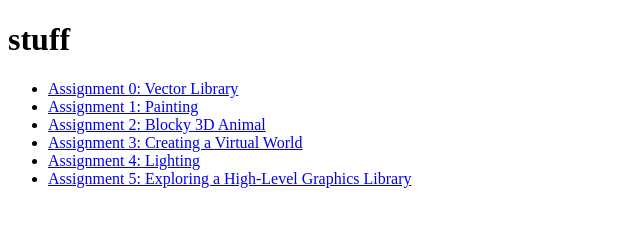
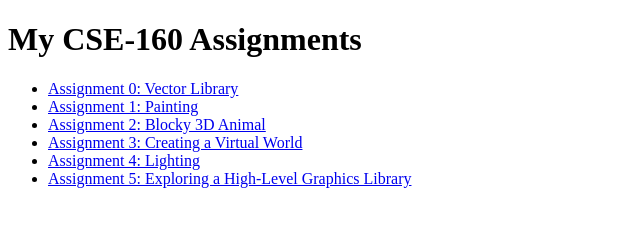
Before and after one commit to PeachyStar/CSE-160, a plain HTML site: page index.html in a window 1280 px wide. Shown: the whole page, without its empty margins (0-640 px from the left). Drawn offline with Linux system fonts and the light colour scheme.

Commit message:
fix index

```diff
--- a/index.html
+++ b/index.html
@@ -4,7 +4,7 @@
     <title>My CSE-160 Assignments</title>
 </head>
 <body>
-    <h1>stuff</h1>
+    <h1>My CSE-160 Assignments</h1>
     <ul>
         <li><a href="asgn0/asgn0.html">Assignment 0: Vector Library</a></li>
         <li><a href="asgn1/asgn1.html">Assignment 1: Painting</a></li>
```
